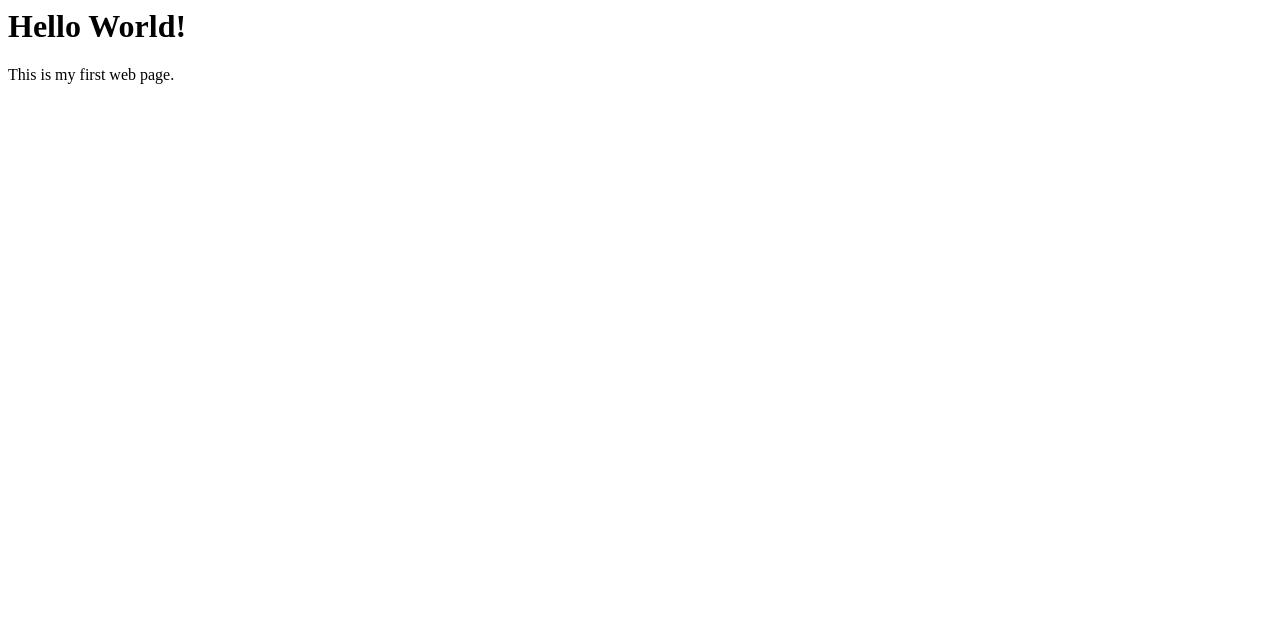
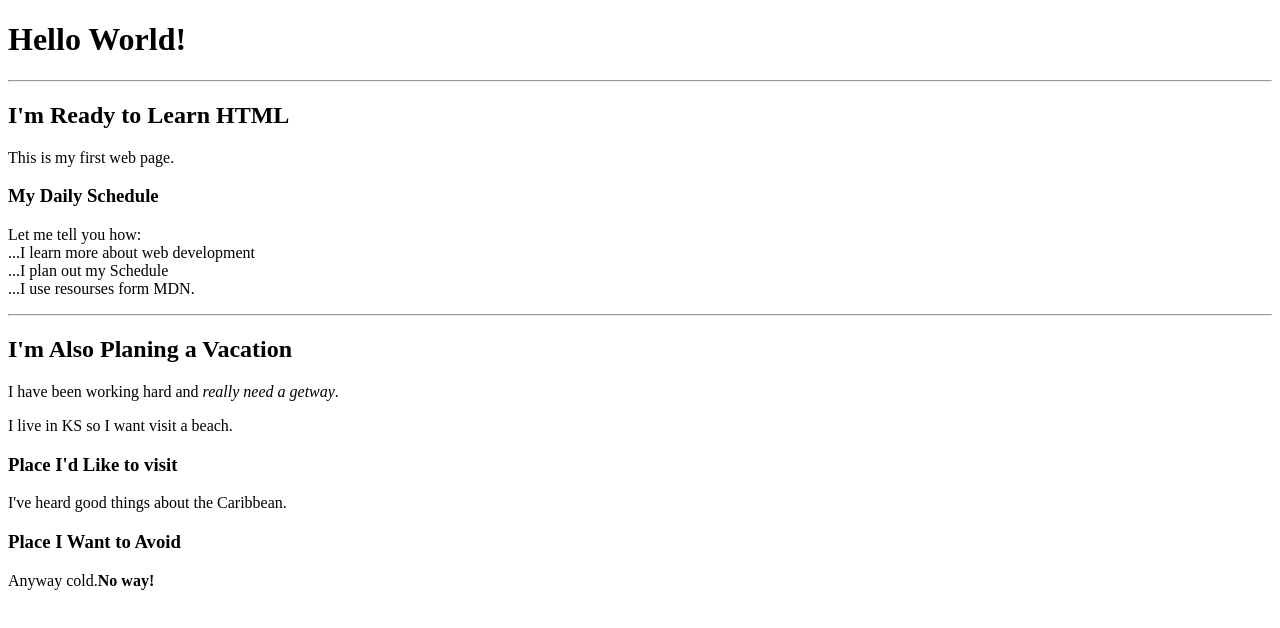
Before and after one commit to adittosarker12/html, a plain HTML site: page index.html in a window 1280 px wide. Drawn offline with Linux system fonts and the light colour scheme.

Commit message:
feat:I updated my html lesson

```diff
--- a/index.html
+++ b/index.html
@@ -1,10 +1,47 @@
-<html>
+ <!DOCTYPE html>
+<html lang="en">
     <head>
+        <meta charset="UTF-8">
+        <meta name="author" content="Aditto Sarker">
+        <meta name="description" content="This page contains all the things I am learning how to create as I learn HTML.">
         <title>My first Web Page</title>
+        <link rel="icon"  href="html.png" type="image/x-icon">
     </head>
     <body>
         <h1>Hello World!</h1>
+
+        <hr>
+
+        <h2>I'm Ready to Learn HTML</h2>
         <p>This is my first web page.</p>
+
+        <h3>My Daily Schedule</h3>
+         <p>Let me tell you how:
+            <br>...I learn more about web development
+            <br>...I plan out my Schedule
+            <br>...I use resourses form MDN.
+         </p>
+
+        <hr>
+        <h2>I'm Also Planing a Vacation</h2>
+        <p>I have been working hard and <em>really need a getway</em>.</p>
+        <p>I live in KS so I want visit a beach.</p>
+
+        <h3>Place I'd Like to visit</h3>
+        <p>I've heard good things about the Caribbean.</p>
+        <h3>Place I Want to Avoid</h3>
+        <p>Anyway cold.<strong>No way!</strong></p>
     </body>
 
 </html>
+<!-- <!DOCTYPE html>
+<html lang="en">
+    <head>
+        <meta charset="UTF-8">
+        <title>My first Web page</title>
+    </head>
+    <body>
+        <h1>Hello World</h1>
+        <p> This is my first web page.</p>
+    </body>
+</html> -->
```
Also changed, not shown: html.png (added).
